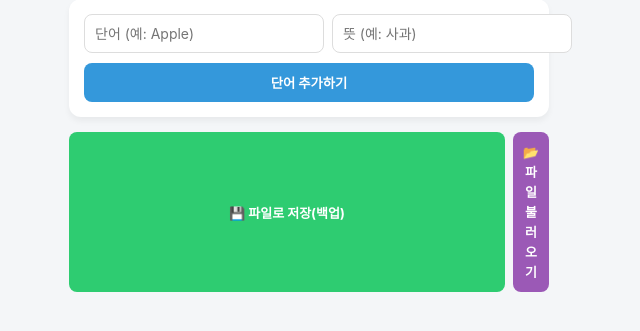
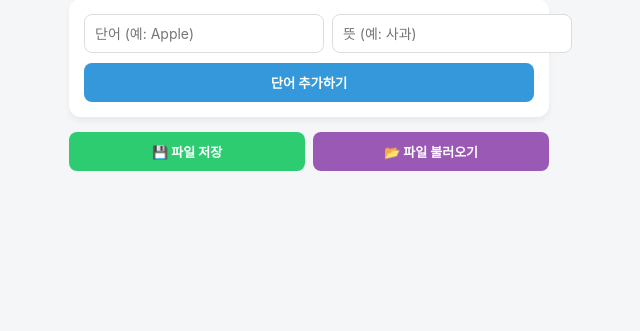
Before and after one commit to MitchellKim/LearningLanguages, a plain HTML site: page index.html in a window 1280 px wide. Shown: the part 87-418 px from the top of the page, without its empty margins (331-971 px from the left). Drawn offline with Linux system fonts and the light colour scheme.

Commit message:
Refactor button styles and update file actions

```diff
--- a/index.html
+++ b/index.html
@@ -17,8 +17,25 @@
 
     /* 파일 관리 버튼 스타일 */
     .file-actions { display: flex; gap: 8px; margin-bottom: 20px; }
-    .btn-secondary { background: #2ecc71; font-size: 13px; }
-    .btn-file { background: #9b59b6; font-size: 13px; text-align: center; display: inline-block; cursor: pointer; line-height: 20px; }
+    .btn-secondary { flex: 1;
+  background: #2ecc71;
+  font-size: 13px;
+  padding: 10px;
+  border-radius: 8px;
+  border: none;
+  color: white;
+  font-weight: bold;
+  cursor: pointer; }
+    .btn-file { flex: 1;
+  background: #9b59b6;
+  font-size: 13px;
+  padding: 10px;
+  border-radius: 8px;
+  color: white;
+  font-weight: bold;
+  text-align: center;
+  cursor: pointer;
+  box-sizing: border-box; }
 
     .word-list { display: flex; flex-direction: column; gap: 10px; }
     .word-item { background: white; padding: 15px; border-radius: 12px; box-shadow: 0 2px 4px rgba(0,0,0,0.05); display: flex; justify-content: space-between; align-items: center; cursor: pointer; }
@@ -43,12 +60,12 @@
 
     <!-- 파일 백업 및 불러오기 버튼 -->
     <div class="file-actions">
-      <button class="btn-secondary" onclick="exportJSON()">💾 파일로 저장(백업)</button>
-      <label class="btn-file" style="flex:1; color:white; border-radius:8px; padding:10px; font-weight:bold;">
-        📂 파일 불러오기
-        <input type="file" id="importFile" accept=".json" onchange="importJSON(event)" style="display:none;">
-      </label>
-    </div>
+  <button class="btn-secondary" onclick="exportJSON()">💾 파일 저장</button>
+  <label class="btn-file">
+    📂 파일 불러오기
+    <input type="file" id="importFile" accept=".json" onchange="importJSON(event)" style="display:none;">
+  </label>
+</div>
 
     <div class="word-list" id="wordList"></div>
   </div>
```
